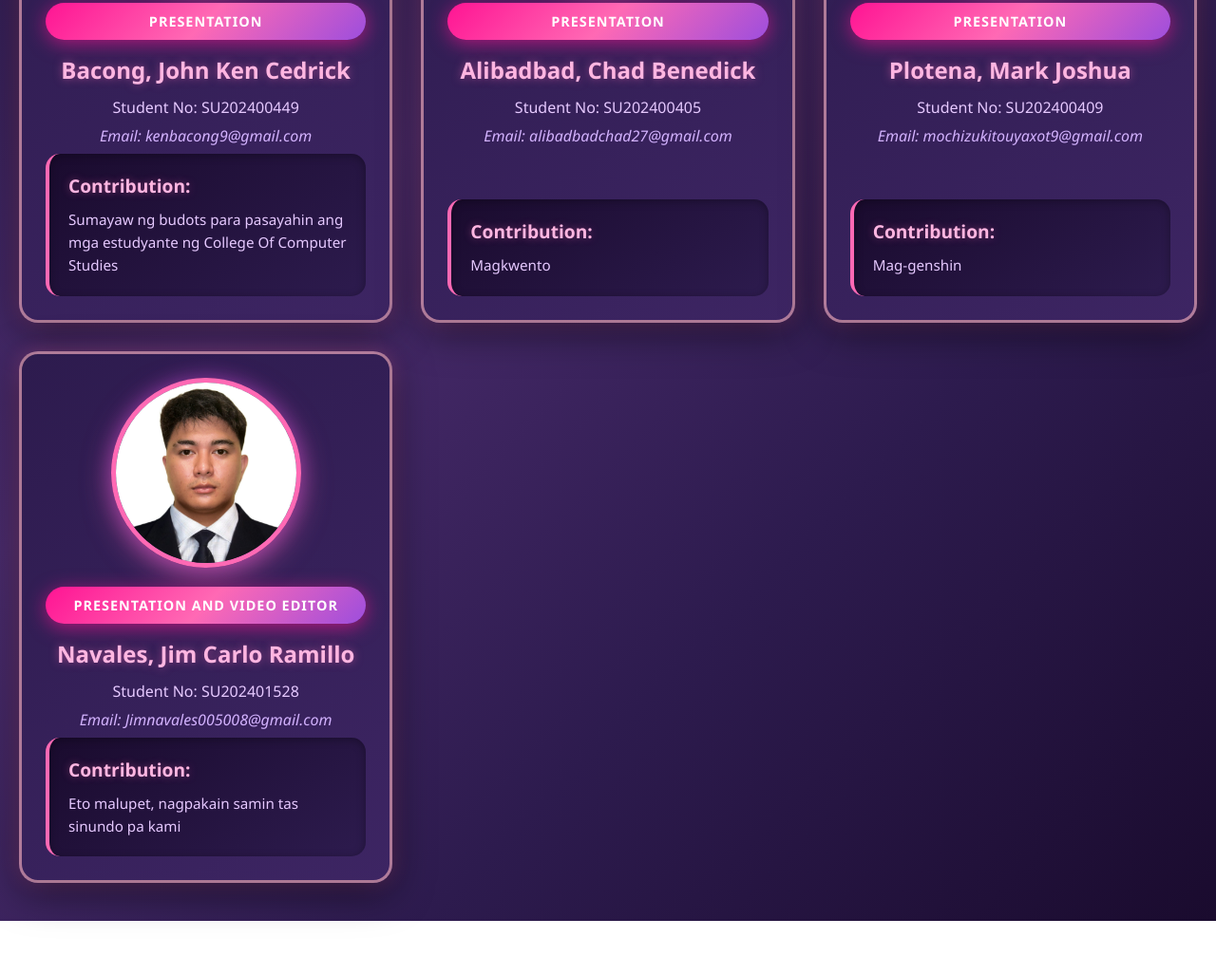
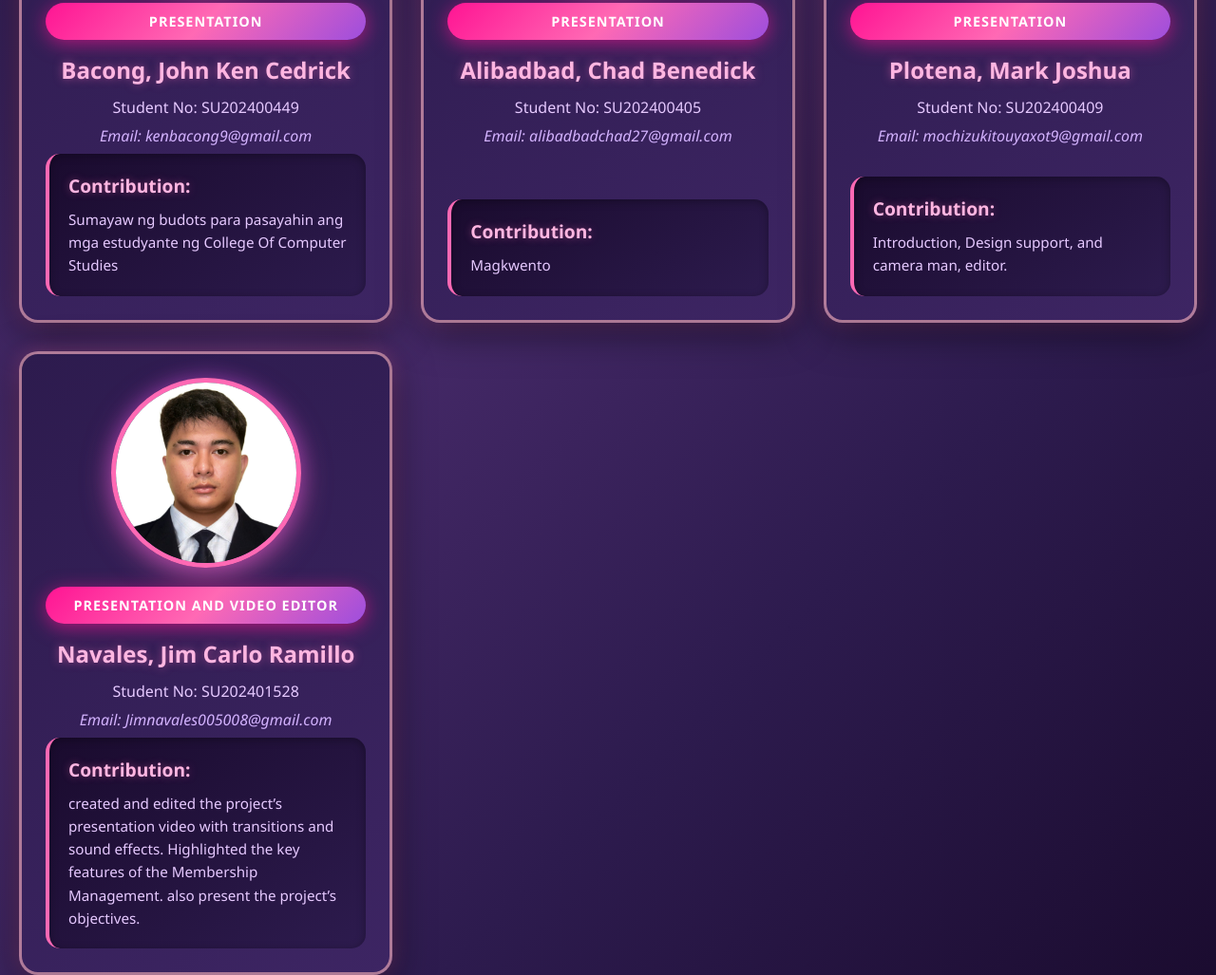
Before and after one commit to TheDe1/member, a plain HTML site: page index.html in a window 1280 px wide. Shown: the part 1084-2111 px from the top of the page at 95% size. Before the commit the page ends 2054 px from the top, so only its background shows below. Drawn offline with Linux system fonts and the light colour scheme; a script that the page names is missing.

Commit message:
Fix HTML encoding issues in index.html

```diff
--- a/index.html
+++ b/index.html
@@ -101,7 +101,7 @@
                         <p class="student-email">Email: mochizukitouyaxot9@gmail.com</p>
                         <div class="contribution">
                             <h3>Contribution:</h3>
-                            <p>Mag-genshin</p>
+                            <p>Introduction, Design support, and camera man, editor.</p>
                         </div>
                     </div>
                 </div>
@@ -115,7 +115,7 @@
                         <p class="student-email">Email: Jimnavales005008@gmail.com</p>
                         <div class="contribution">
                             <h3>Contribution:</h3>
-                            <p>Eto malupet, nagpakain samin tas sinundo pa kami</p>
+                            <p> created and edited the project’s presentation video with transitions and sound effects. Highlighted the key features of the Membership Management. also present the project’s objectives.</p>
                         </div>
                     </div>
                 </div>
@@ -125,4 +125,5 @@
 
     <script src="script.js"></script>
 </body>
+
 </html>
```
